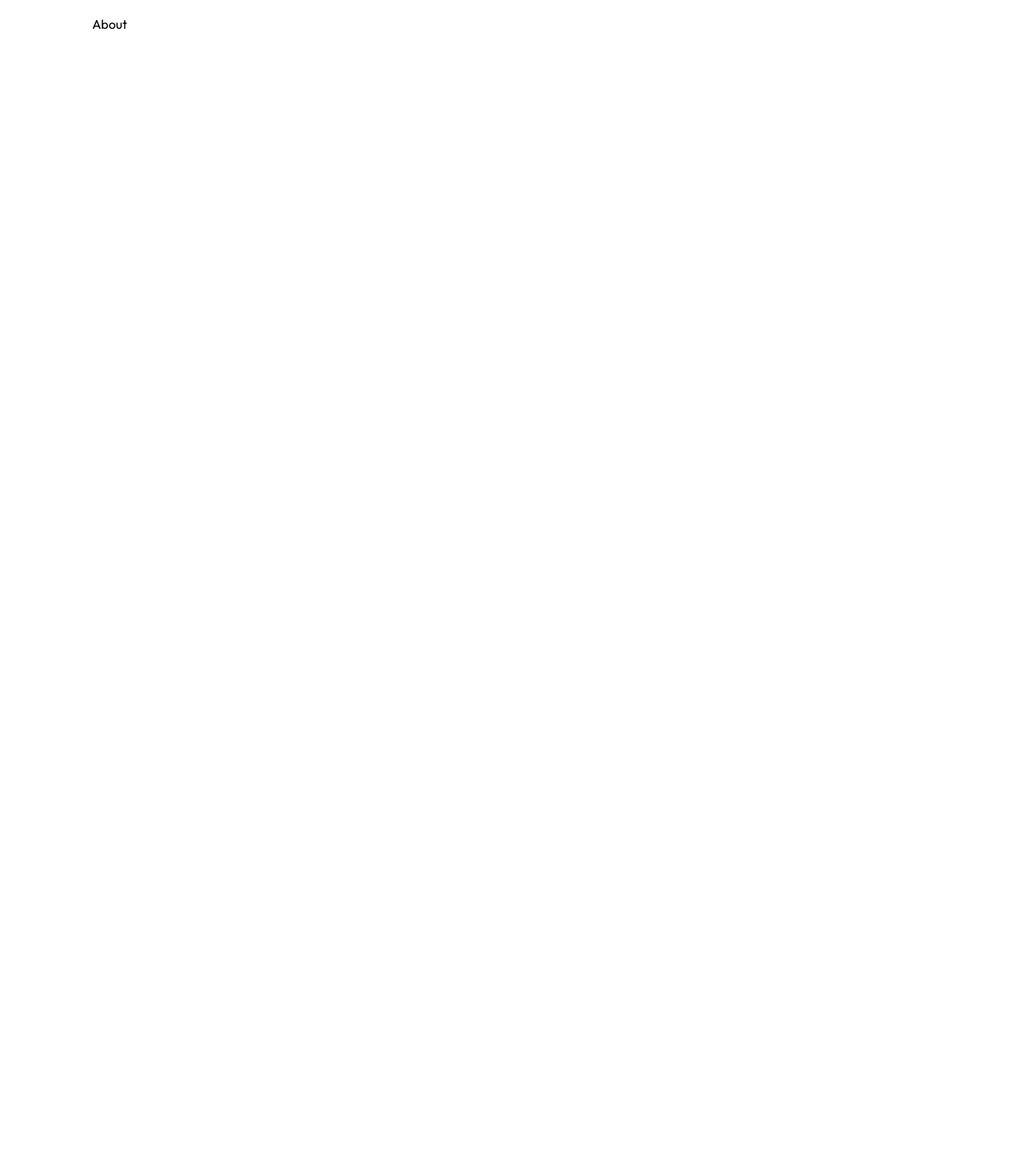
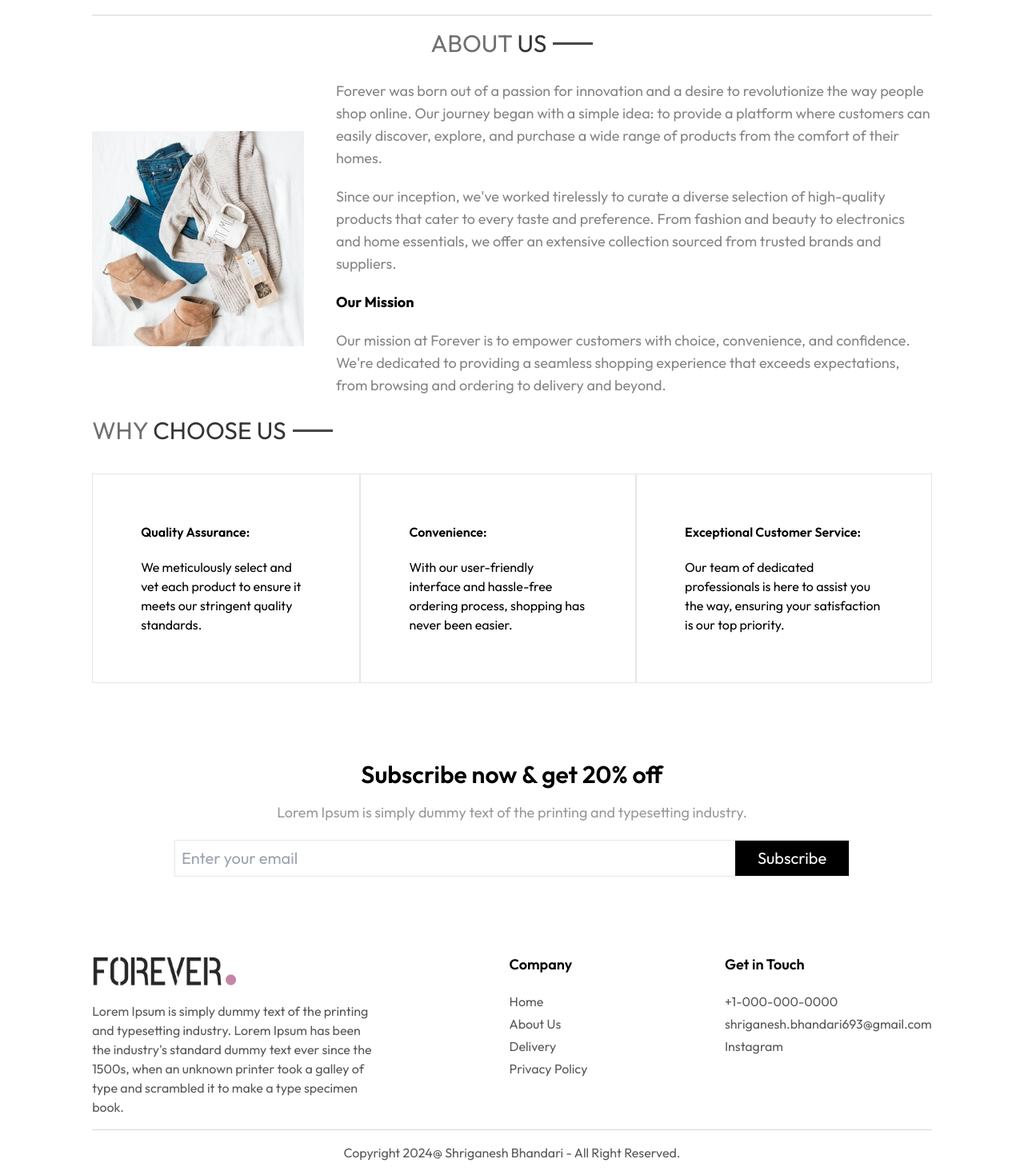
Before and after one commit to ShriganeshBhandari09/Ecommerce-App, a React (Vite) app: page /about in a window 1280 px wide. Shown: the part 65-1534 px from the top of the page at 80% size. Before the commit the page ends 800 px from the top, so only its background shows below. Built offline with nearby package versions, Linux system fonts and the light colour scheme.

Commit message:
Created About and Contact Page

```diff
--- a/src/Pages/About.jsx
+++ b/src/Pages/About.jsx
@@ -1,7 +1,82 @@
+import { assets } from "../assets/assets";
+import Footer from "../components/Footer";
+import Subscribe from "../components/Subscribe";
+import Title from "../components/title";
+
 const About = () => {
   return (
-    <div>About</div>
-  )
-}
+    <div className="border-t-2">
+      <div className="p-4">
+        <Title titleOne={"About"} titleTwo={"Us"} />
+      </div>
 
-export default About
+      <div className="flex gap-10 items-center justify-start">
+        <div>
+          <img src={assets.about_img} alt="" className="w-[800px]" />
+        </div>
+        <div className="flex flex-col gap-5">
+          <p className="text-[#868686] text-lg">
+            Forever was born out of a passion for innovation and a desire to
+            revolutionize the way people shop online. Our journey began with a
+            simple idea: to provide a platform where customers can easily
+            discover, explore, and purchase a wide range of products from the
+            comfort of their homes.
+          </p>
+          <p className="text-[#868686] text-lg">
+            Since our inception, we&apos;ve worked tirelessly to curate a
+            diverse selection of high-quality products that cater to every taste
+            and preference. From fashion and beauty to electronics and home
+            essentials, we offer an extensive collection sourced from trusted
+            brands and suppliers.
+          </p>
+          <p className="font-bold text-lg">Our Mission</p>
+          <p className="text-[#868686] text-lg">
+            Our mission at Forever is to empower customers with choice,
+            convenience, and confidence. We&apos;re dedicated to providing a
+            seamless shopping experience that exceeds expectations, from
+            browsing and ordering to delivery and beyond.
+          </p>
+        </div>
+      </div>
+
+      <div className="flex flex-col items-start">
+        <div className="py-6">
+          <Title titleOne={"Why"} titleTwo={"Choose Us"} />
+        </div>
+        <div className="flex">
+          <div className="border p-[60px] flex flex-col gap-5">
+            <p className="font-semibold">Quality Assurance:</p>
+            <p>
+              We meticulously select and vet each product to ensure it meets our
+              stringent quality standards.
+            </p>
+          </div>
+          <div className="border p-[60px] flex flex-col gap-5">
+            <p className="font-semibold">Convenience:</p>
+            <p>
+              With our user-friendly interface and hassle-free ordering process,
+              shopping has never been easier.
+            </p>
+          </div>
+          <div className="border p-[60px] flex flex-col gap-5">
+            <p className="font-semibold">Exceptional Customer Service:</p>
+            <p>
+              Our team of dedicated professionals is here to assist you the way,
+              ensuring your satisfaction is our top priority.
+            </p>
+          </div>
+        </div>
+      </div>
+
+      <div className="p-20">
+        <Subscribe />
+      </div>
+
+      <div>
+        <Footer/>
+      </div>
+    </div>
+  );
+};
+
+export default About;
--- a/src/Pages/Collection.jsx
+++ b/src/Pages/Collection.jsx
@@ -1,7 +1,11 @@
+import Title from "../components/title";
+
 const Collection = () => {
   return (
-    <div>Collection</div>
-  )
-}
+    <div className="border-t-2 p-4">
+      <Title titleOne={"All"} titleTwo={"Collections"} />
+    </div>
+  );
+};
 
-export default Collection
+export default Collection;
--- a/src/Pages/Contact.jsx
+++ b/src/Pages/Contact.jsx
@@ -1,5 +1,49 @@
+import { assets } from "../assets/assets";
+import Footer from "../components/Footer";
+import Subscribe from "../components/Subscribe";
+import Title from "../components/title";
+
 const Contact = () => {
-  return <div>Contact</div>;
+  return (
+    <div className="border-t-2 p-4">
+      <Title titleOne={"Contact"} titleTwo={"Us"} />
+
+      <div className="flex justify-center items-center gap-8 p-10">
+        <div className="w-[500px]">
+          <img src={assets.contact_img} alt="" />
+        </div>
+        <div className="flex flex-col gap-8">
+          <p className="text-xl font-semibold text-[#4E4E4E]">Our Store</p>
+          <p className="text-[#6D6D6D]">
+            54709 Willms Station <br /> Suite 350, Washington, USA
+          </p>
+          <p className="text-[#6D6D6D]">
+            Tel: (415) 555-0132 <br />
+            Email: admin@forever.com
+          </p>
+          <p className="text-xl font-semibold text-[#4E4E4E]">
+            Careers at Forever
+          </p>
+          <p className="text-[#6D6D6D]">
+            Learn more about our teams and job openings.
+          </p>
+          <div>
+            <button className="border px-6 py-4 border-black text-[#303030]">
+              Explore Jobs
+            </button>
+          </div>
+        </div>
+      </div>
+
+      <div className="p-20">
+        <Subscribe />
+      </div>
+
+      <div>
+        <Footer />
+      </div>
+    </div>
+  );
 };
 
 export default Contact;
--- a/src/Pages/Home.jsx
+++ b/src/Pages/Home.jsx
@@ -1,10 +1,10 @@
-import { assets, products } from "../assets/assets";
+import { assets } from "../assets/assets";
 import Title from "../components/title";
 
 const Home = () => {
   return (
     <>
-      <div className="flex justify-between items-center border border-gray-400">
+      <div className="flex justify-between items-center border border-gray-400 mb-20">
         <div className="flex justify-center items-start flex-col mx-auto">
           <p className="text-[18px] flex justify-center items-center gap-2 uppercase text-[#414141]">
             <hr className="w-[44px] h-[3px] bg-[#484848]" />
@@ -22,6 +22,17 @@ const Home = () => {
           <img src={assets.hero_img} alt="" className="h-[600px]" />
         </div>
       </div>
+
+      <div>
+        <Title
+          titleOne={"Latest"}
+          titleTwo={"Collections"}
+          description={
+            "Lorem Ipsum is simply dummy text of the printing and typesetting industry. Lorem Ipsum has been the."
+          }
+        />
+        <div></div>
+      </div>
     </>
   );
 };
--- /dev/null
+++ b/src/components/Footer.jsx
@@ -0,0 +1,42 @@
+import { assets } from "../assets/assets";
+
+const Footer = () => {
+  return (
+    <div className="pb-4">
+      <div className="flex justify-between">
+        <div className="w-1/3 flex flex-col gap-2">
+          <img src={assets.logo} alt="" className="w-[180px]" />
+          <p className="text-[#595959]">
+            Lorem Ipsum is simply dummy text of the printing and typesetting
+            industry. Lorem Ipsum has been the industry&apos;s standard dummy
+            text ever since the 1500s, when an unknown printer took a galley of
+            type and scrambled it to make a type specimen book.
+          </p>
+        </div>
+        <div className="flex flex-col gap-5">
+          <p className="font-semibold text-lg">Company</p>
+          <ul className="text-[#595959] flex flex-col gap-1">
+            <li>Home</li>
+            <li>About Us</li>
+            <li>Delivery</li>
+            <li>Privacy Policy</li>
+          </ul>
+        </div>
+        <div className="flex flex-col gap-5">
+          <p className="font-semibold text-lg">Get in Touch</p>
+          <ul className="text-[#595959] flex flex-col gap-1">
+            <li>+1-000-000-0000</li>
+            <li>shriganesh.bhandari693@gmail.com</li>
+            <li>Instagram</li>
+          </ul>
+        </div>
+      </div>
+      <hr className="my-4 border-[#D9D9D9]" />
+      <p className="text-center text-[#595959]">
+        Copyright 2024@ Shriganesh Bhandari - All Right Reserved.
+      </p>
+    </div>
+  );
+};
+
+export default Footer;
--- /dev/null
+++ b/src/components/Subscribe.jsx
@@ -0,0 +1,27 @@
+const Subscribe = () => {
+  return (
+    <div className="flex flex-col items-center justify-center gap-4 p-4">
+      <p className="text-center font-semibold text-3xl">
+        Subscribe now & get 20% off
+      </p>
+      <p className="text-lg text-[#9A9A9A]">
+        Lorem Ipsum is simply dummy text of the printing and typesetting
+        industry.
+      </p>
+      <div className="border mt-1">
+        <input
+          type="text"
+          name=""
+          id=""
+          placeholder="Enter your email"
+          className="p-2 w-[700px] text-xl outline-none"
+        />
+        <button className="px-7 p-2 bg-black text-white text-xl">
+          Subscribe
+        </button>
+      </div>
+    </div>
+  );
+};
+
+export default Subscribe;
--- a/src/components/Title.jsx
+++ b/src/components/Title.jsx
@@ -1,17 +1,14 @@
 import PropTypes from "prop-types";
-const Title = ({ titleOne, titleTwo }) => {
+const Title = ({ titleOne, titleTwo, description }) => {
   return (
-    <div className="flex items-center justify-center flex-col p-10 gap-3">
+    <div className="flex items-center justify-center flex-col gap-3">
       <div className="flex items-center justify-center gap-2">
-        <h2 className="font-normal text-4xl text-[#707070]">
+        <h2 className="font-normal text-3xl text-[#707070] uppercase text-center">
           {titleOne} <span className="text-[#343434]">{titleTwo}</span>
         </h2>
-        <hr className="w-[50px] h-[4px] bg-[#484848] mt-2" />
+        <hr className="w-[50px] h-[4px] bg-[#484848]" />
       </div>
-      <p className="text-[#868686] text-lg">
-        Lorem Ipsum is simply dummy text of the printing and typesetting
-        industry. Lorem Ipsum has been the.
-      </p>
+      <p className="text-[#868686] text-lg">{description}</p>
     </div>
   );
 };
@@ -19,5 +16,6 @@ const Title = ({ titleOne, titleTwo }) => {
 Title.propTypes = {
   titleOne: PropTypes.string.isRequired,
   titleTwo: PropTypes.string.isRequired,
+  description: PropTypes.string,
 };
 export default Title;
```
